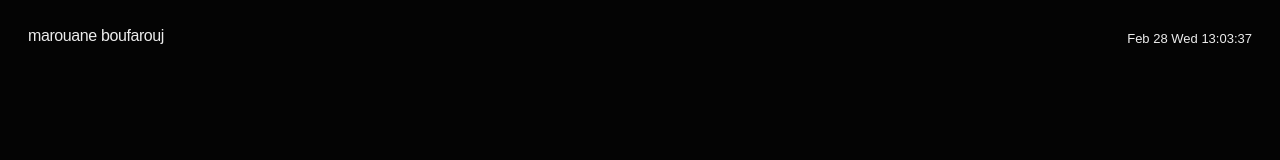
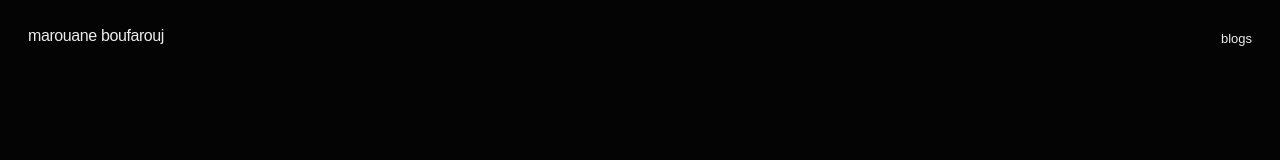
Before and after one commit to grainme/47, a React (Vite) app: page / in a window 1280 px wide. Shown: the top 160 px of the page. Built offline with nearby package versions, Linux system fonts and the light colour scheme; a web font is replaced by a local one.

Commit message:
Daily Training

```diff
--- a/src/sections/Header.tsx
+++ b/src/sections/Header.tsx
@@ -1,4 +1,3 @@
-import TopHeader from "./TopHeader";
 
 export default function Header() {
 
@@ -9,7 +8,9 @@ export default function Header() {
           marouane boufarouj
         </div>
         <div className="flex md:flex-row md:gap-[10rem] md:text-[13px] text-[11px] font-JB font-light">
-          <TopHeader />
+          <div>
+            <a href="https://medium.com/@grainme">blogs</a>
+          </div>
         </div>
       </div>
       <div className="max-h-fit py-4 flex justify-center items-center">
```
